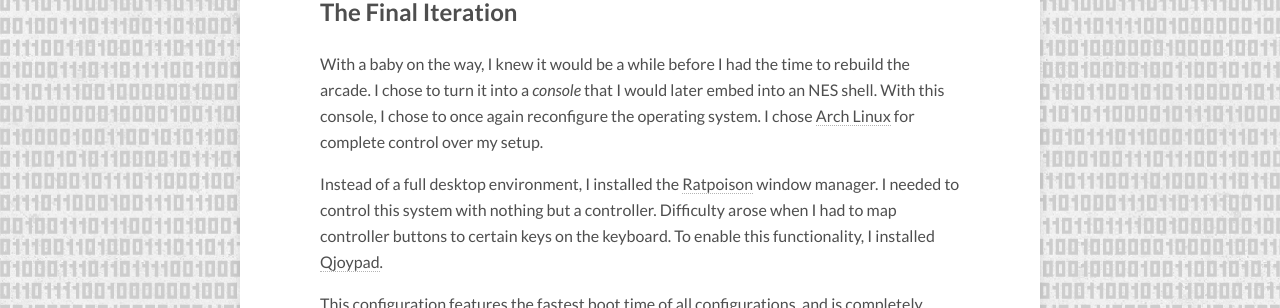
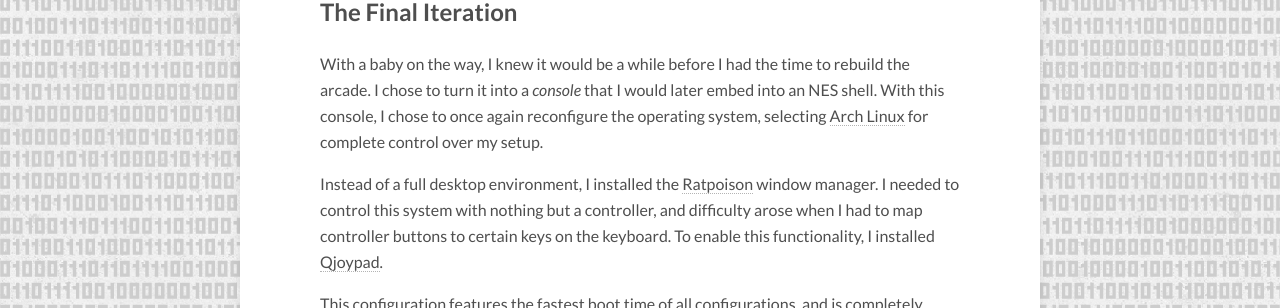
Before and after one commit to JacobMDavidson/JacobMDavidson.github.io, a Jekyll site: the page built from _posts/personal/2015-08-03-arcade.md, in a window 1280 px wide and 900 px high, scrolled down 2763 px. Shown: the part 180-488 px from the top of the window. Built offline with Jekyll 4.4.1, drawn with Linux system fonts in a browser that asks for light colours; nearby versions of some CDN libraries.

Commit message:
Minor corrections to the arcade post

```diff
--- a/_posts/personal/2015-08-03-arcade.md
+++ b/_posts/personal/2015-08-03-arcade.md
@@ -59,9 +59,9 @@
 
 ## The Final Iteration
 
-With a baby on the way, I knew it would be a while before I had the time to rebuild the arcade. I chose to turn it into a _console_ that I would later embed into an NES shell. With this console, I chose to once again reconfigure the operating system. I chose [Arch Linux](https://www.archlinux.org) for complete control over my setup.
+With a baby on the way, I knew it would be a while before I had the time to rebuild the arcade. I chose to turn it into a _console_ that I would later embed into an NES shell. With this console, I chose to once again reconfigure the operating system, selecting [Arch Linux](https://www.archlinux.org) for complete control over my setup.
 
-Instead of a full desktop environment, I installed the [Ratpoison](http://www.nongnu.org/ratpoison/) window manager. I needed to control this system with nothing but a controller. Difficulty arose when I had to map controller buttons to certain keys on the keyboard. To enable this functionality, I installed [Qjoypad](http://qjoypad.sourceforge.net).
+Instead of a full desktop environment, I installed the [Ratpoison](http://www.nongnu.org/ratpoison/) window manager. I needed to control this system with nothing but a controller, and difficulty arose when I had to map controller buttons to certain keys on the keyboard. To enable this functionality, I installed [Qjoypad](http://qjoypad.sourceforge.net).
 
 This configuration features the fastest boot time of all configurations, and is completely controllable from a USB controller. The system boots when it is plugged in, and directly loads Wah!Cade. With a specific button on the controller, the system shuts down. All that is left is to house the system in an NES shell. Ideally, I'd like to connect the NES power and reset buttons to the system providing their respective functionality. I'd also like to embed the CF card in a NES cartridge that is inserted into the original NES slot.
 
```
